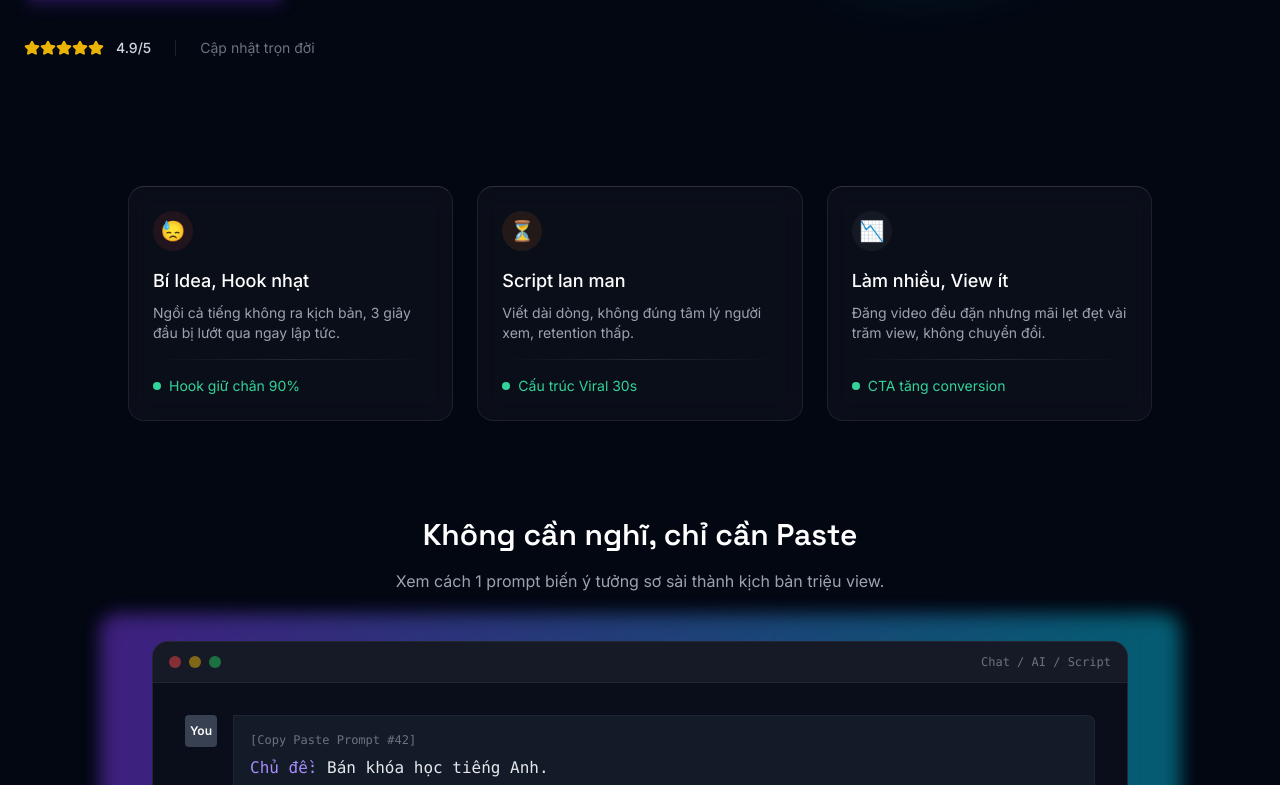
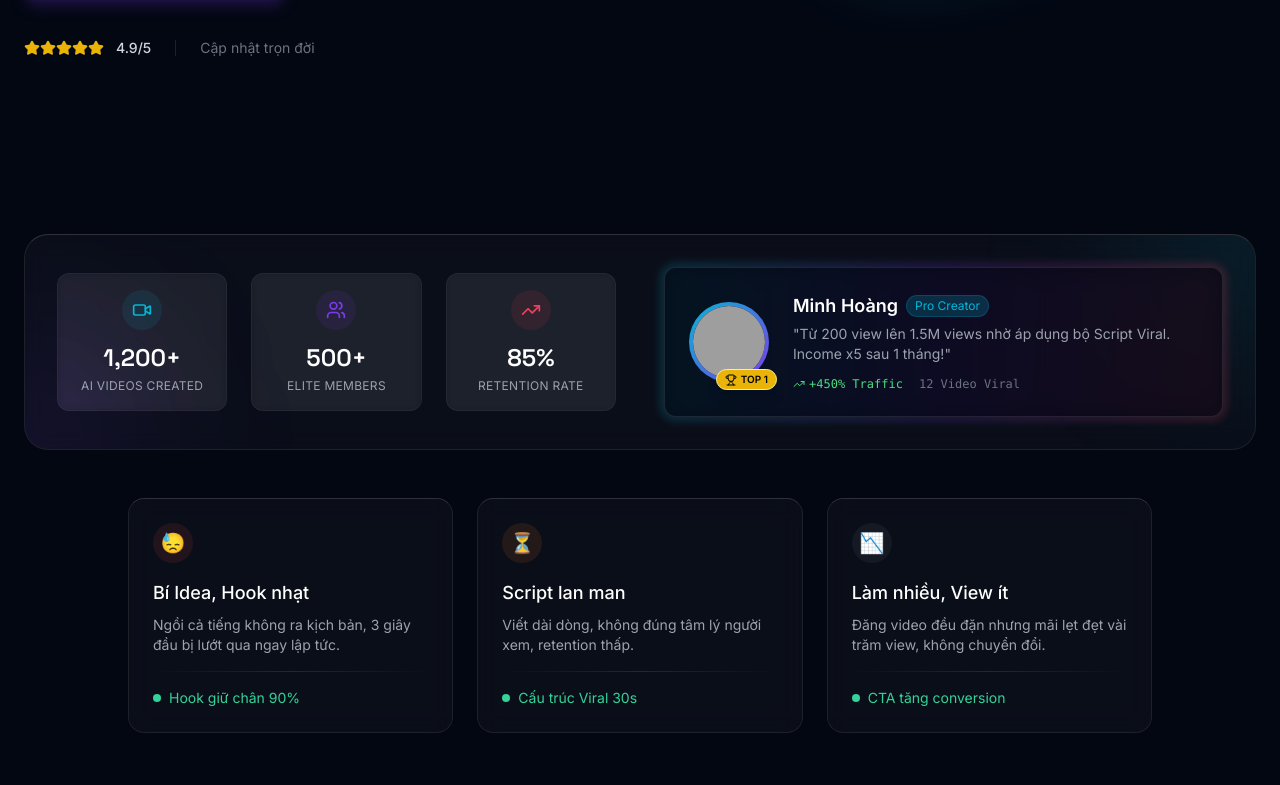
Before and after one commit to viralogicai/viralogic, a React (Vite) app: page / in a window 1280 px wide. Shown: the part 675-1460 px from the top of the page. Built offline with nearby package versions, Linux system fonts and the light colour scheme; grey boxes are pictures that could not be loaded.

Commit message:
feat: Add Social Proof section and optimize Pricing/Upsell flow

```diff
--- /dev/null
+++ b/src/components/AchievementBoard.tsx
@@ -0,0 +1,105 @@
+import { motion } from 'framer-motion';
+import { Trophy, Users, Video, TrendingUp } from 'lucide-react';
+
+const stats = [
+    {
+        icon: Video,
+        value: "1,200+",
+        label: "AI Videos Created",
+        color: "text-brand-cyan",
+        bg: "bg-brand-cyan/10"
+    },
+    {
+        icon: Users,
+        value: "500+",
+        label: "Elite Members",
+        color: "text-brand-purple",
+        bg: "bg-brand-purple/10"
+    },
+    {
+        icon: TrendingUp,
+        value: "85%",
+        label: "Retention Rate",
+        color: "text-brand-pink",
+        bg: "bg-brand-pink/10"
+    }
+];
+
+export const AchievementBoard = () => {
+    return (
+        <section className="py-12 px-6 max-w-7xl mx-auto">
+            <motion.div
+                initial={{ opacity: 0, y: 20 }}
+                whileInView={{ opacity: 1, y: 0 }}
+                transition={{ duration: 0.6 }}
+                viewport={{ once: true }}
+                className="glass-panel p-8 rounded-3xl relative overflow-hidden"
+            >
+                {/* Background Glows */}
+                <div className="absolute top-0 right-0 w-64 h-64 bg-brand-cyan/10 rounded-full blur-[80px] -translate-y-1/2 translate-x-1/2" />
+                <div className="absolute bottom-0 left-0 w-64 h-64 bg-brand-purple/10 rounded-full blur-[80px] translate-y-1/2 -translate-x-1/2" />
+
+                <div className="grid md:grid-cols-2 gap-12 items-center relative z-10">
+
+                    {/* Stats Grid */}
+                    <div className="grid sm:grid-cols-3 gap-6">
+                        {stats.map((stat, index) => (
+                            <motion.div
+                                key={index}
+                                whileHover={{ scale: 1.05 }}
+                                className="flex flex-col items-center text-center p-4 rounded-xl border border-white/5 bg-white/5 backdrop-blur-sm"
+                            >
+                                <div className={`w-10 h-10 rounded-full ${stat.bg} ${stat.color} flex items-center justify-center mb-3`}>
+                                    <stat.icon className="w-5 h-5" />
+                                </div>
+                                <div className="text-2xl font-bold text-white mb-1 font-display">{stat.value}</div>
+                                <div className="text-xs text-gray-400 uppercase tracking-wide">{stat.label}</div>
+                            </motion.div>
+                        ))}
+                    </div>
+
+                    {/* Spotlight Card */}
+                    <div className="relative">
+                        <div className="absolute -inset-1 bg-gradient-to-r from-brand-cyan via-brand-purple to-brand-pink rounded-2xl opacity-20 blur-sm" />
+                        <div className="relative bg-brand-dark/80 backdrop-blur-md border border-white/10 rounded-xl p-6 flex flex-col sm:flex-row items-center gap-6">
+
+                            {/* Avatar */}
+                            <div className="relative min-w-fit">
+                                <div className="w-20 h-20 rounded-full bg-gradient-to-br from-brand-cyan to-brand-purple p-1">
+                                    <img
+                                        src={`https://api.dicebear.com/7.x/avataaars/svg?seed=Felix&backgroundColor=b6e3f4`}
+                                        alt="Creator Focus"
+                                        className="w-full h-full rounded-full bg-brand-dark object-cover"
+                                    />
+                                </div>
+                                <div className="absolute -bottom-2 -right-2 bg-yellow-500 text-black text-[10px] font-bold px-2 py-0.5 rounded-full flex items-center gap-1 shadow-lg border border-yellow-200">
+                                    <Trophy className="w-3 h-3" />
+                                    <span>TOP 1</span>
+                                </div>
+                            </div>
+
+                            {/* Info */}
+                            <div className="text-center sm:text-left">
+                                <div className="flex items-center justify-center sm:justify-start gap-2 mb-1">
+                                    <h4 className="text-lg font-bold text-white">Minh Hoàng</h4>
+                                    <span className="text-xs bg-brand-cyan/20 text-brand-cyan px-2 py-0.5 rounded-full border border-brand-cyan/20">Pro Creator</span>
+                                </div>
+                                <p className="text-gray-400 text-sm mb-3">
+                                    "Từ 200 view lên 1.5M views nhờ áp dụng bộ Script Viral. Income x5 sau 1 tháng!"
+                                </p>
+                                <div className="flex items-center justify-center sm:justify-start gap-4 text-xs font-mono text-gray-500">
+                                    <div className="flex items-center gap-1">
+                                        <TrendingUp className="w-3 h-3 text-green-400" />
+                                        <span className="text-green-400">+450% Traffic</span>
+                                    </div>
+                                    <div>12 Video Viral</div>
+                                </div>
+                            </div>
+                        </div>
+                    </div>
+
+                </div>
+            </motion.div>
+        </section>
+    );
+};
--- a/src/components/PricingSection.tsx
+++ b/src/components/PricingSection.tsx
@@ -45,8 +45,8 @@ export const PricingSection = () => {
             if (selectedPlan.id === 'elite') upgradeTier('elite');
 
             // Routing Logic
-            if (selectedPlan.id === 'starter') {
-                navigate('/upsell');
+            if (selectedPlan.id === 'pro') {
+                navigate('/upsell', { state: { fromPlan: 'pro' } });
             } else {
                 navigate('/membership');
             }
@@ -64,12 +64,12 @@ export const PricingSection = () => {
                     <p className="text-gray-400">Nhận link tải tự động ngay sau khi thanh toán.</p>
                 </div>
 
-                <div className="grid md:grid-cols-3 gap-8 items-start">
-                    {plans.map((plan) => (
+                <div className="grid md:grid-cols-2 gap-8 items-start max-w-4xl mx-auto">
+                    {plans.filter(p => p.id !== 'elite').map((plan) => (
                         <motion.div
                             key={plan.id}
                             whileHover={{ y: -10 }}
-                            className={`relative p-8 rounded-2xl border backdrop-blur-sm ${plan.highlight ? 'bg-brand-navy/60 border-brand-cyan/50 shadow-[0_0_40px_rgba(6,182,212,0.15)]' : 'bg-white/5 border-white/10 hover:bg-white/10'} transition-all`}
+                            className={`relative p-8 rounded-2xl border backdrop-blur-sm ${plan.highlight ? 'bg-brand-navy/60 border-brand-cyan/50 shadow-[0_0_40px_rgba(6,182,212,0.15)] col-span-1 md:scale-105' : 'bg-white/5 border-white/10 hover:bg-white/10'} transition-all`}
                         >
                             {plan.highlight && (
                                 <div className="absolute -top-4 left-1/2 -translate-x-1/2 bg-gradient-to-r from-brand-cyan via-brand-purple to-brand-pink text-white text-xs font-bold px-3 py-1 rounded-full uppercase tracking-wider shadow-lg">
--- a/src/context/AuthContext.tsx
+++ b/src/context/AuthContext.tsx
@@ -38,6 +38,7 @@ export const AuthProvider = ({ children }: { children: ReactNode }) => {
     );
 };
 
+// eslint-disable-next-line react-refresh/only-export-components
 export const useAuth = () => {
     const context = useContext(AuthContext);
     if (!context) throw new Error('useAuth must be used within an AuthProvider');
--- a/src/pages/LandingPage.tsx
+++ b/src/pages/LandingPage.tsx
@@ -4,6 +4,8 @@ import { PricingSection } from '../components/PricingSection';
 import { FAQSection } from '../components/FAQSection';
 import { DemoPreview } from '../components/DemoPreview';
 import { ArrowRight, Zap, Video, Calendar, Tag, CreditCard } from 'lucide-react';
+
+import { AchievementBoard } from '../components/AchievementBoard';
 
 export const LandingPage = () => {
     return (
@@ -18,6 +20,7 @@ export const LandingPage = () => {
             </div>
 
             <HeroSection />
+            <AchievementBoard />
 
             {/* Problem/Solution Section */}
             <section className="relative z-10 max-w-5xl mx-auto mb-24 px-6 md:px-0">
--- a/src/pages/MembershipPage.tsx
+++ b/src/pages/MembershipPage.tsx
@@ -3,6 +3,7 @@ import { useAuth } from '../context/AuthContext';
 import { useNavigate } from 'react-router-dom';
 import { SecureVideoPlayer } from '../components/SecureVideoPlayer';
 import { Lock, Copy, Download, Folder, FileText, Check } from 'lucide-react';
+import { AchievementBoard } from '../components/AchievementBoard';
 import { Button } from '../components/Button';
 
 
@@ -58,6 +59,8 @@ export const MembershipPage = () => {
             <main className="container mx-auto px-6 py-12">
 
                 <h1 className="text-3xl font-display font-bold mb-8">Welcome back, Creator!</h1>
+
+                <AchievementBoard />
 
                 {/* Exclusive Resources (Available for All Paid) */}
                 <section className="mb-16">
--- a/src/pages/UpsellPage.tsx
+++ b/src/pages/UpsellPage.tsx
@@ -1,16 +1,46 @@
 import { useState, useEffect } from 'react';
 import { motion } from 'framer-motion';
-import { useNavigate } from 'react-router-dom';
+import { useNavigate, useLocation } from 'react-router-dom';
 import { useAuth } from '../context/AuthContext';
 import { PayOSModal } from '../components/PayOSModal';
-import { Clock, ShieldCheck } from 'lucide-react';
+import { Clock, ShieldCheck, Star, Video } from 'lucide-react';
 import { Button } from '../components/Button';
 
 export const UpsellPage = () => {
     const navigate = useNavigate();
+    const location = useLocation();
     const { upgradeTier } = useAuth();
     const [timeLeft, setTimeLeft] = useState(600); // 10 minutes
     const [isPaymentOpen, setIsPaymentOpen] = useState(false);
+
+    // Determine Upsell Context
+    const fromPlan = location.state?.fromPlan || 'starter'; // 'starter' or 'pro'
+    const isProToElite = fromPlan === 'pro';
+
+    // Dynamic Content Configuration
+    const content = isProToElite
+        ? {
+            title: "Ưu đãi VIP độc quyền",
+            desc: "Bạn đã chọn gói Pro. Tuy nhiên, các Creator thu nhập 9 con số đều sở hữu gói Elite để nhận Coaching 1-1.",
+            benefit: "Video Masterclass + 1:1 Support",
+            targetPlan: "Elite (VIP)",
+            basePrice: 999000,
+            paidAmount: 399000,
+            upgradePrice: 600000,
+            upgradeTierId: 'elite' as const,
+            icon: <Video className="w-12 h-12 text-brand-cyan mb-4 mx-auto" />
+        }
+        : {
+            title: "Ưu đãi độc quyền",
+            desc: "Bạn đã sở hữu gói Starter. Nhưng để bùng nổ traffic thực sự, bạn cần Full 1000+ Prompt của gói Pro.",
+            benefit: "Full 1000+ Prompt",
+            targetPlan: "Pro Creator",
+            basePrice: 399000,
+            paidAmount: 199000,
+            upgradePrice: 200000,
+            upgradeTierId: 'pro' as const,
+            icon: <Star className="w-12 h-12 text-yellow-400 mb-4 mx-auto" />
+        };
 
     useEffect(() => {
         const timer = setInterval(() => {
@@ -33,12 +63,18 @@ export const UpsellPage = () => {
     };
 
     const handleUpgradeSuccess = () => {
-        upgradeTier('pro');
+        upgradeTier(content.upgradeTierId);
         setIsPaymentOpen(false);
         navigate('/membership');
     };
 
     const handleSkip = () => {
+        // If skipping, they keep their originally selected tier
+        if (isProToElite) {
+            upgradeTier('pro');
+        } else {
+            upgradeTier('starter');
+        }
         navigate('/membership');
     };
 
@@ -58,29 +94,31 @@ export const UpsellPage = () => {
                 <motion.div
                     initial={{ opacity: 0, y: 20 }}
                     animate={{ opacity: 1, y: 0 }}
-                    className="glass-panel p-8 md:p-12 rounded-3xl"
+                    className="glass-panel p-8 md:p-12 rounded-3xl relative"
                 >
+                    {content.icon}
+
                     <h1 className="text-3xl md:text-4xl font-display font-bold text-white mb-4">
                         Khoan đã! <br />
-                        <span className="text-brand-cyan">Ưu đãi độc quyền</span> dành cho bạn
+                        <span className="text-brand-cyan">{content.title}</span> dành cho bạn
                     </h1>
 
                     <p className="text-gray-400 text-lg mb-8">
-                        Bạn đã sở hữu gói Starter. Nhưng để bùng nổ traffic thực sự, bạn cần <b>Full 1000+ Prompt</b> của gói Pro.
+                        {content.desc}
                     </p>
 
                     <div className="bg-brand-cyan/5 border border-brand-cyan/20 p-6 rounded-xl mb-8 text-left">
                         <div className="flex justify-between items-center mb-4 border-b border-brand-cyan/10 pb-4">
-                            <span className="text-gray-400">Gói Pro Creator</span>
-                            <span className="text-2xl font-bold text-white">399k</span>
+                            <span className="text-gray-400">{content.targetPlan}</span>
+                            <span className="text-2xl font-bold text-white">{content.basePrice.toLocaleString()}đ</span>
                         </div>
                         <div className="flex justify-between items-center mb-1">
-                            <span className="text-gray-400">Bạn đã trả (Starter)</span>
-                            <span className="text-red-400 font-mono">-199k</span>
+                            <span className="text-gray-400">Bạn đã trả ({isProToElite ? 'Pro' : 'Starter'})</span>
+                            <span className="text-red-400 font-mono">-{content.paidAmount.toLocaleString()}đ</span>
                         </div>
                         <div className="flex justify-between items-center text-brand-cyan font-bold text-xl mt-4 pt-4 border-t border-brand-cyan/20">
                             <span>Nâng cấp ngay chỉ:</span>
-                            <span>200k</span>
+                            <span>{content.upgradePrice.toLocaleString()}đ</span>
                         </div>
                     </div>
 
@@ -90,13 +128,13 @@ export const UpsellPage = () => {
                             className="w-full py-6 text-lg"
                             onClick={() => setIsPaymentOpen(true)}
                         >
-                            Nâng cấp ngay - Chỉ 200k
+                            Nâng cấp ngay - Chỉ {content.upgradePrice.toLocaleString()}đ
                         </Button>
                         <button
                             onClick={handleSkip}
                             className="text-gray-500 hover:text-white text-sm underline decoration-gray-700 underline-offset-4"
                         >
-                            Không cảm ơn, tôi sẽ dùng gói Starter
+                            Không cảm ơn, tôi sẽ dùng gói {isProToElite ? 'Pro' : 'Starter'}
                         </button>
                     </div>
 
@@ -110,8 +148,8 @@ export const UpsellPage = () => {
             <PayOSModal
                 isOpen={isPaymentOpen}
                 onClose={() => setIsPaymentOpen(false)}
-                planName="Upgrade to Pro"
-                amount={200000}
+                planName={`Upgrade to ${content.targetPlan}`}
+                amount={content.upgradePrice}
                 onSuccess={handleUpgradeSuccess}
             />
         </div>
```
